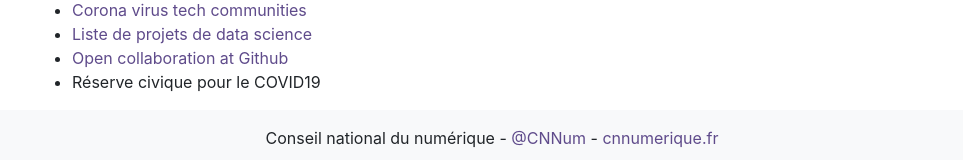
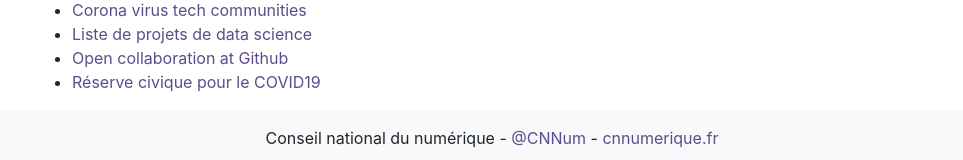
Before and after one commit to cpa/techvscovid19, a plain HTML site: page index.html in a window 1280 px wide. Shown: the part 648-808 px from the top of the page, without its empty margins (148-1111 px from the left). Drawn offline with Linux system fonts and the light colour scheme.

Commit message:
Update index.html

```diff
--- a/index.html
+++ b/index.html
@@ -50,7 +50,7 @@
               <li><a target="_blank" href="https://coronavirustechhandbook.com/techcommunities">Corona virus tech communities</a></li>
               <li><a target="_blank" href="https://bzg.fr/covid19-developpeurs-datascientistes-comment-aider/">Liste de projets de data science</a></li>
               <li><a target="_blank" href="https://github.blog/2020-03-23-open-collaboration-on-covid-19/">Open collaboration at Github</a></li>
-              <li><a target="_blank" href="https://covid19.reserve-civique.gouv.fr/"></a>Réserve civique pour le COVID19</li>
+              <li><a target="_blank" href="https://covid19.reserve-civique.gouv.fr/">Réserve civique pour le COVID19</a></li>
             </ul>
           </p>
 
```
